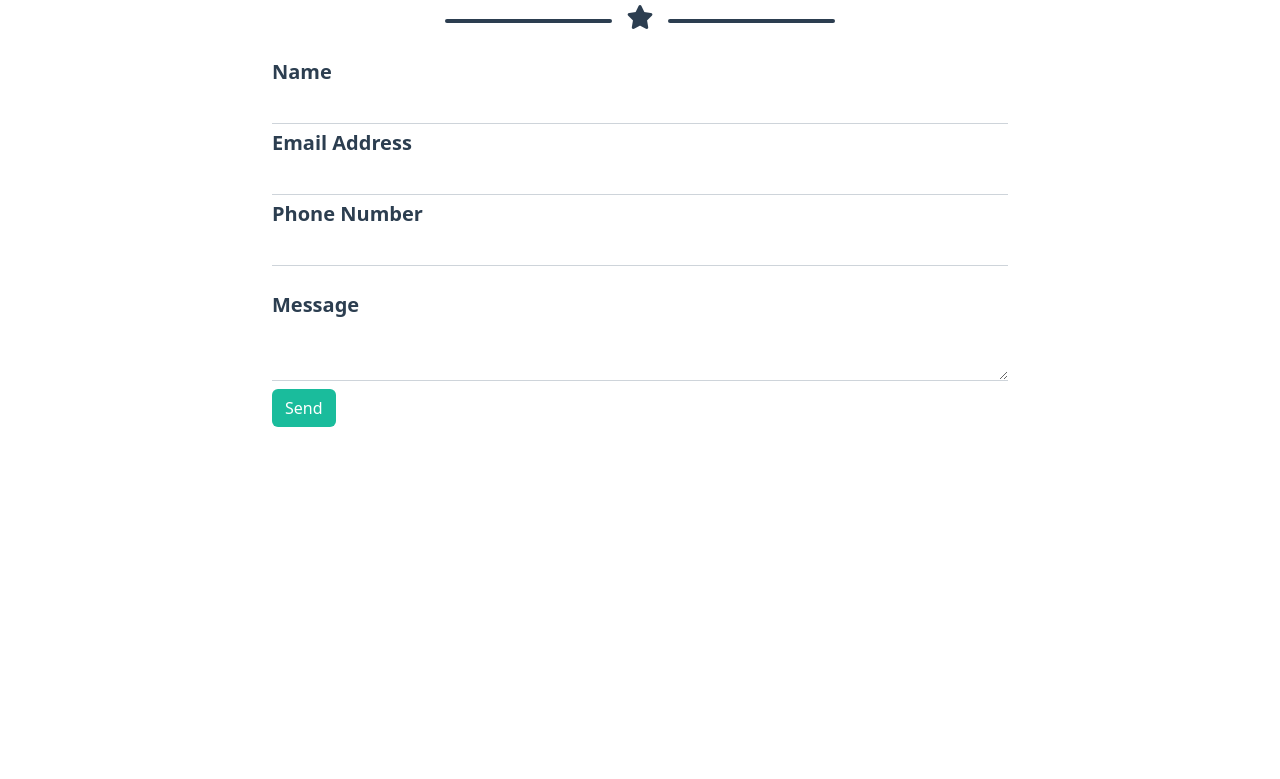
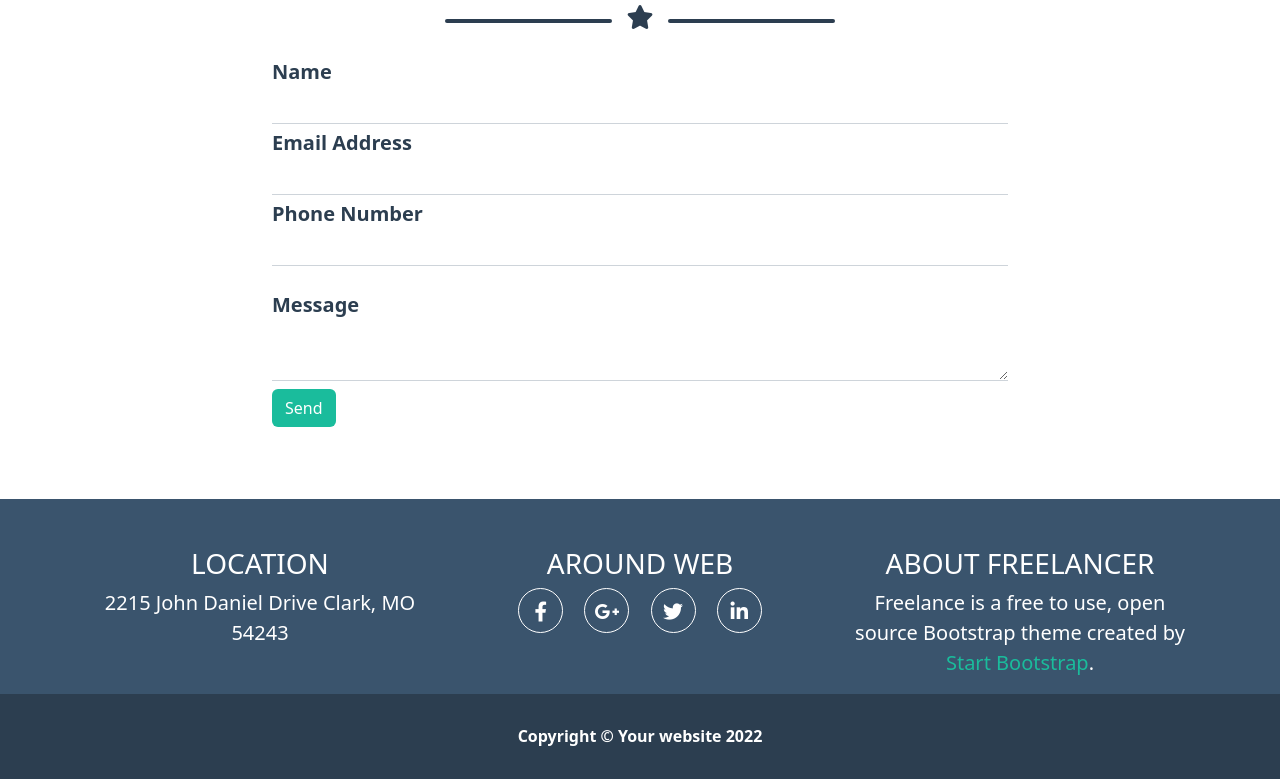
Before and after one commit to FRA2721/html-css-bootstrap-freelancer, a plain HTML site: page index.html in a window 1280 px wide. Shown: the part 1842-2621 px from the top of the page. Before the commit the page ends 2341 px from the top, so only its background shows below. Drawn offline with nearby package versions, Linux system fonts and the light colour scheme.

Commit message:
footer section completed

```diff
--- a/css/style.css
+++ b/css/style.css
@@ -160,6 +160,28 @@ header ul li {
     border-radius: 0;
 }
 
+/* footer-code-formatting-section */
+.ms_footer {
+    padding-top: 3rem;
+    background-color: #3a546d;
+    color: var(--ms_color-white);
+}
 
+/* icons-formatting-section */
+.ms_icons i {
+    width: 45px;
+    height: 45px;
+    line-height: 45px;
+    margin: 0 0.5rem;
+    border: 1px solid white;
+    border-radius: 50%;
+}
+
+/* wrapper-section */
+.ms_wrapper {
+    background-color: #2c3e50;
+    height: 85px;
+    line-height: 85px;
+}
 
 /* end-code */
--- a/index.html
+++ b/index.html
@@ -115,7 +115,9 @@ program: boostrap-freelancer
             </div>
 
             <!-- paragraph-for-description -->
-            <p>GRAPHIC ARTIST - WEB DESOGNER - ILLUSTRATOR</p>
+            <p>
+                GRAPHIC ARTIST - WEB DESOGNER - ILLUSTRATOR
+            </p>
             <!-- /paragraph-for-description -->
 
         </section>
@@ -270,6 +272,57 @@ program: boostrap-freelancer
 
 <!-- --------------------------------------------------------------------------------------------------------------------------- -->
 
+    <!-- footer-code-section -->
+    <footer class="ms_footer">
+
+        <!-- footer-code-top-section-container -->
+        <div class="container">
+            <div class="row row-cols-1 row-cols-md-3 text-center">
+
+                <!-- location-section -->
+                <div class="col">
+                    <h3>LOCATION</h3>
+                    <p class="fs-5">
+                        2215 John Daniel Drive Clark, MO 54243
+                    </p>
+                </div>
+                <!-- /location-section -->
+
+                <!-- around-web-section -->
+                <div class="col">
+                    <h3>AROUND WEB</h3>
+                    <div class="ms_icons fs-5">
+                        <i class="fa-brands fa-facebook-f"></i>
+                        <i class="fa-brands fa-google-plus-g"></i>
+                        <i class="fa-brands fa-twitter"></i>
+                        <i class="fa-brands fa-linkedin-in"></i>
+                    </div>
+                </div>
+                <!-- /around-web-section -->
+
+                <!-- about-freelancer-section -->
+                <div class="col">
+                    <h3>ABOUT FREELANCER</h3>
+                    <p class="fs-5">
+                        Freelance is a free to use, open source Bootstrap theme created by <span class="ms_color-green">Start Bootstrap</span>.
+                    </p>
+                </div>
+                <!-- about-freelancer-section -->
+            </div>
+        </div>
+        <!-- footer-code-top-section-container -->
+
+        <!-- footer-code-bottom-section -->
+        <div class="ms_wrapper text-center">
+            <p class="fw-bold">
+                Copyright &copy; Your website 2022
+            </p>
+        </div>
+        <!-- /footer-code-bottom-section -->
+
+    </footer>
+    <!-- /footer-code-section -->
+
 </body>
 <!-- /body-code-section -->
 
```
